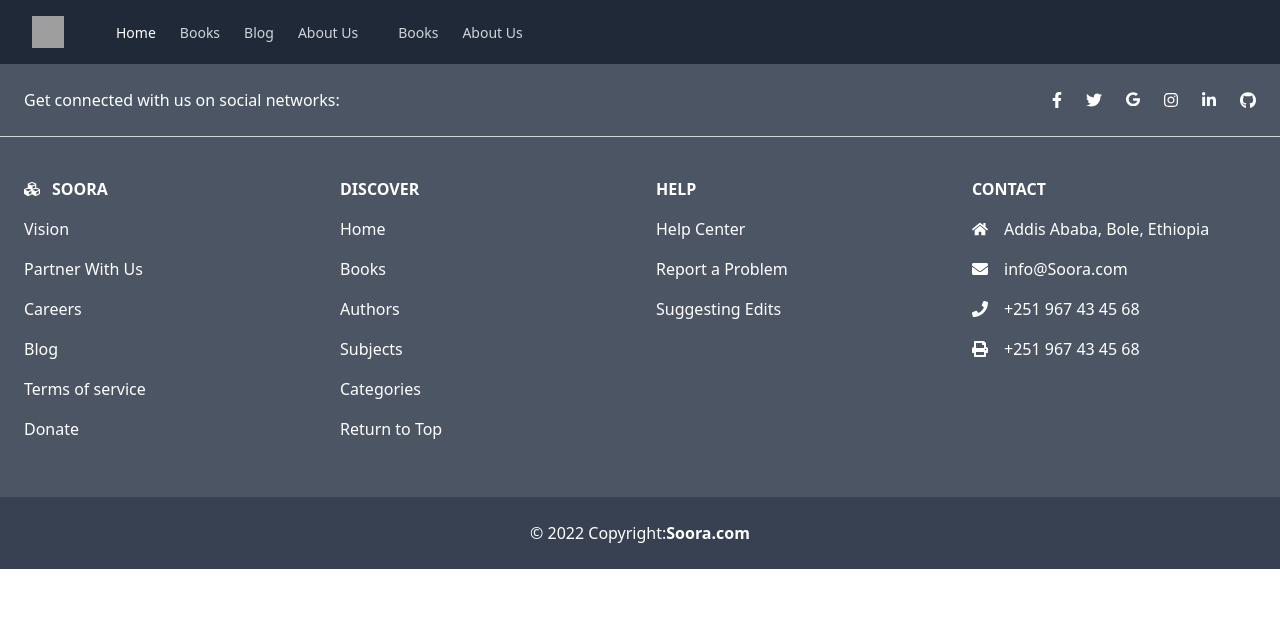
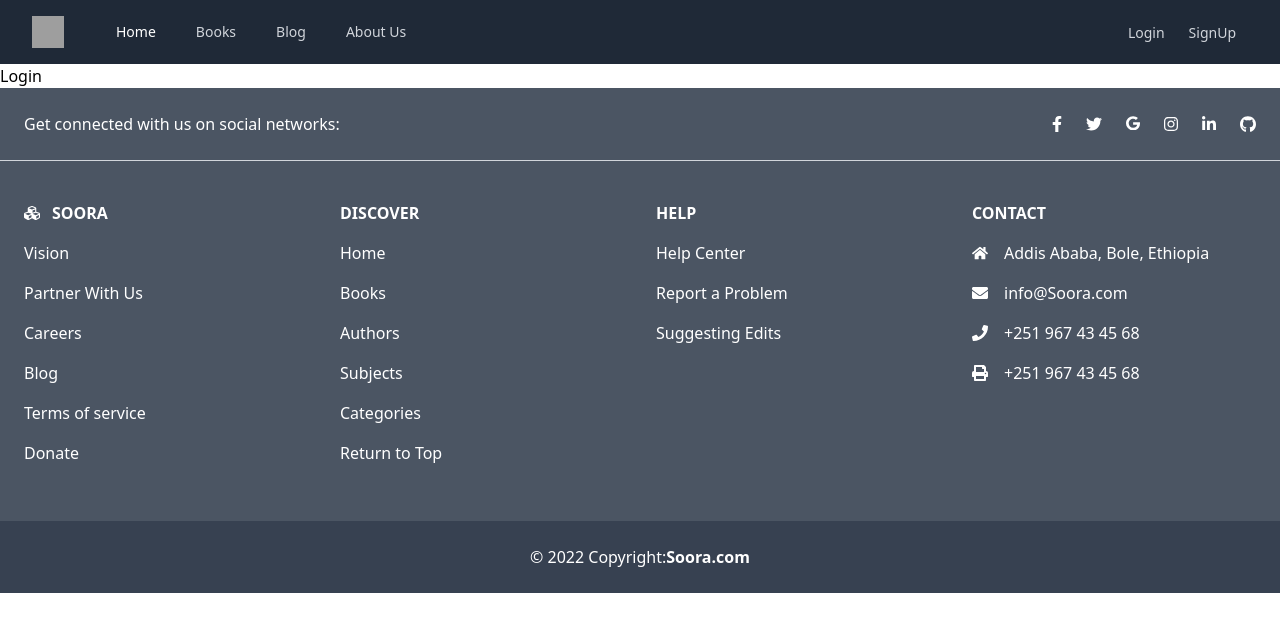
Before and after one commit to chalameg/soorafrontend, a React (Create React App) app: page /login in a window 1280 px wide. Shown: the top 632 px of the page. Built offline with nearby package versions, Linux system fonts and the light colour scheme; data requests are answered from the project's data file; grey boxes are pictures that could not be loaded.

Commit message:
folder restructure

```diff
--- a/src/App.js
+++ b/src/App.js
@@ -1,11 +1,13 @@
-import Header from "./components/Header";
-import Footer from "./components/Footer";
+import Header from "./components/Nav/Header";
+import Footer from "./components/Nav/Footer";
 import { BrowserRouter, Route, Routes} from "react-router-dom";
 import Home from "./components/Home";
-import About from "./components/About";
+import About from "./components/Other/About";
 import { useState, useEffect } from "react";
-import Books from "./components/Books";
-import Blog from "./components/Blog";
+import Books from "./components/Book/Books";
+import Blog from "./components/Book/Blog";
+import Login from "./components/Auth/Login";
+import Register from "./components/Auth/Register";
 
 function App() {
   const [books, setBooks] = useState([]);
@@ -18,7 +20,6 @@ function App() {
     };
 
     getBooks();
-    // setPageName(params)
   }, []);
 
   const fetchBooks = async () => {
@@ -33,17 +34,15 @@ function App() {
     <BrowserRouter>
       <div className="">
             <Header/>
-
             <Routes>
               <Route path="/" element={<Home books={books}/>} />
+              <Route path="/soora" element={<Home books={books}/>} />
               <Route path="/blog" element={<Blog />} />
               <Route path="/books" element={<Books books={books}/>} />
               <Route path="/about" element={<About />} />
+              <Route path="/login" element={<Login />} />
+              <Route path="/signup" element={<Register />} />
             </Routes>
-        {/* <main>
-          <div className="max-w-7xl mx-auto py-6 sm:px-6 lg:px-8">
-          </div>
-        </main> */}
         <Footer />
       </div>
     </BrowserRouter>
--- /dev/null
+++ b/src/components/Auth/Login.jsx
@@ -0,0 +1,9 @@
+import React from 'react'
+
+const Login = () => {
+  return (
+    <div>Login</div>
+  )
+}
+
+export default Login
--- /dev/null
+++ b/src/components/Auth/Register.jsx
@@ -0,0 +1,9 @@
+import React from 'react'
+
+const Register = () => {
+  return (
+    <div>Register</div>
+  )
+}
+
+export default Register
--- a/src/components/Book.js
+++ b/src/components/Book/Book.js
@@ -2,7 +2,7 @@ const Book = ({book}) => {
   return (
     <div className="bg-white m-2 p-2 lg:w-1/4">
             <h3>{book.title}</h3>
-            <img src="https://images.unsplash.com/photo-1483729558449-99ef09a8c325?ixlib=rb-1.2.1&ixid=MXwxMjA3fDB8MHxwaG90by1wYWdlfHx8fGVufDB8fHw%3D&auto=format&fit=crop&w=1350&q=80"></img>
+            <img src="https://images.unsplash.com/photo-1483729558449-99ef09a8c325?ixlib=rb-1.2.1&ixid=MXwxMjA3fDB8MHxwaG90by1wYWdlfHx8fGVufDB8fHw%3D&auto=format&fit=crop&w=1350&q=80" alt=""></img>
             <p>{book.description}</p>
 
     </div>
--- a/src/components/Home.js
+++ b/src/components/Home.js
@@ -1,4 +1,4 @@
-import Books from "./Books";
+import Books from "./Book/Books";
 
 const Home = ({books}) => {
   return (
--- a/src/components/Header.js
+++ b/src/components/Nav/Header.js
@@ -2,7 +2,7 @@ import React, { useState } from "react";
 import { Transition } from "@headlessui/react";
 import { Link } from "react-router-dom";
 
-function Header({pageName}) {
+function Header({ pageName }) {
   const [isOpen, setIsOpen] = useState(false);
   return (
     <div>
@@ -18,8 +18,7 @@ function Header({pageName}) {
                 />
               </div>
               <div className="hidden md:block">
-                <div className="ml-10 flex items-baseline space-x-4 justify-between">
-                  <div>
+                <div className="ml-10 flex flex-1 items-baseline space-x-4 justify-between">
                   <Link
                     to="/"
                     className=" hover:bg-gray-700 text-white px-3 py-2 rounded-md text-sm font-medium"
@@ -47,27 +46,23 @@ function Header({pageName}) {
                   >
                     About Us
                   </Link>
-
                 </div>
-
-
-                  <div>
+              </div>
+            </div>
+            <div className="flex items-baseline justify-end hidden md:block">
               <Link
-                    to="/books"
+                to="/login"
                 className="text-gray-300 hover:bg-gray-700 hover:text-white px-3 py-2 rounded-md text-sm font-medium"
               >
-                    Books
+                Login
               </Link>
 
               <Link
-                    to="/about"
+                to="/signup"
                 className="text-gray-300 hover:bg-gray-700 hover:text-white px-3 py-2 rounded-md text-sm font-medium"
               >
-                    About Us
+                SignUp
               </Link>
-                  </div>
-                </div>
-              </div>
             </div>
             <div className="-mr-2 flex md:hidden">
               <button
@@ -129,7 +124,7 @@ function Header({pageName}) {
             <div className="md:hidden" id="mobile-menu">
               <div ref={ref} className="px-2 pt-2 pb-3 space-y-1 sm:px-3">
                 <Link
-                  to="#"
+                  to="/"
                   className="hover:bg-gray-700 text-white block px-3 py-2 rounded-md text-base font-medium"
                 >
                   Home
@@ -155,6 +150,21 @@ function Header({pageName}) {
                 >
                   About Us
                 </Link>
+
+
+                <Link
+                  to="/login"
+                  className="text-gray-300 hover:bg-gray-700 hover:text-white block px-3 py-2 rounded-md text-base font-medium"
+                >
+                  Login
+                </Link>
+
+                <Link
+                  to="/signup"
+                  className="text-gray-300 hover:bg-gray-700 hover:text-white block px-3 py-2 rounded-md text-base font-medium"
+                >
+                  SignUp
+                </Link>
               </div>
             </div>
           )}
@@ -166,7 +176,6 @@ function Header({pageName}) {
           <h1 className="text-3xl font-bold text-gray-900">{pageName}</h1>
         </div>
       </header> */}
-
     </div>
   );
 }
--- a/tailwind.config.js
+++ b/tailwind.config.js
@@ -4,6 +4,7 @@ module.exports = {
   ],
   theme: {
     extend: {},
+
   },
   plugins: [],
 }
```
Also changed, not shown: src/components/Book/Blog.js (renamed from src/components/Blog.js), src/components/Book/Books.js (renamed from src/components/Books.js), src/components/Nav/Footer.js (renamed from src/components/Footer.js), src/components/Other/About.js (renamed from src/components/About.js). Lines whose indentation alone changed are shown as unchanged.
